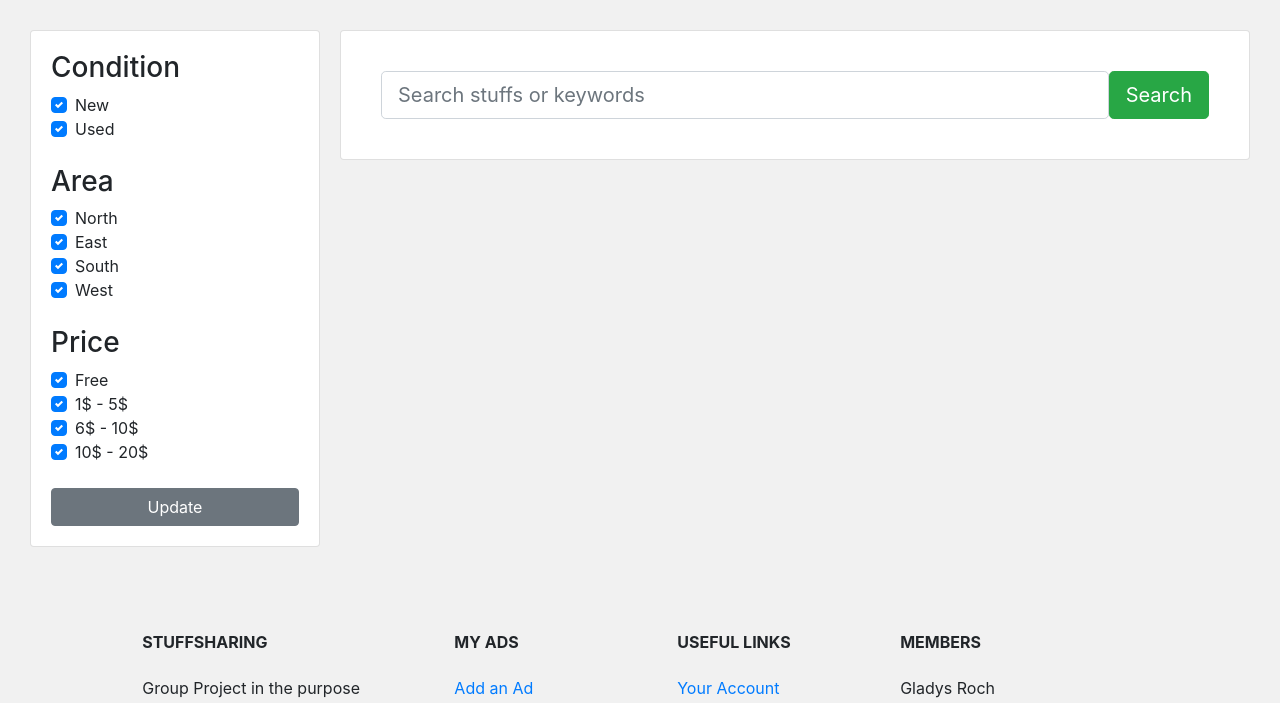
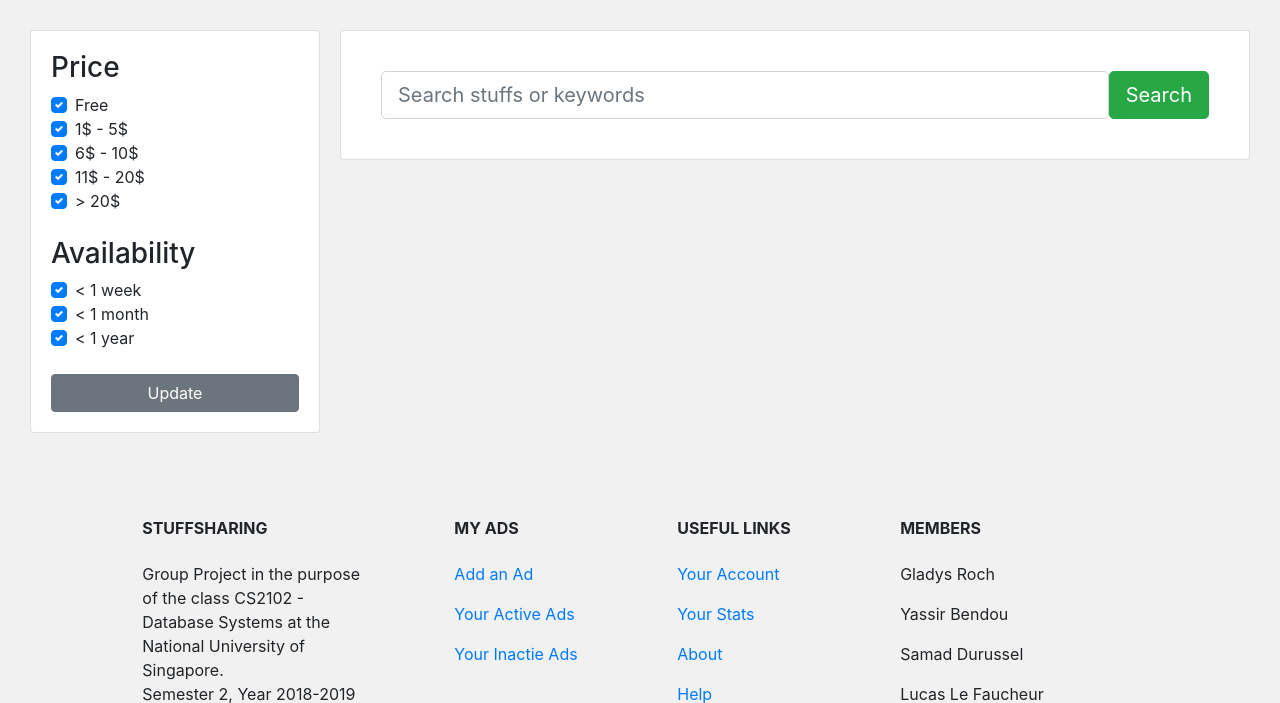
Before and after one commit to lucaslefaucheur/cs2102StuffSharing, a Django app: page /search/ in a window 1280 px wide. Shown: the part 56-759 px from the top of the page. Run offline with Django 3.2, Linux system fonts and the light colour scheme; some libraries are stand-ins or nearby versions.

Commit message:
modified criterias on search page

```diff
--- a/django_project/stuffsharing/templates/stuffsharing/search.html
+++ b/django_project/stuffsharing/templates/stuffsharing/search.html
@@ -7,34 +7,6 @@
 <div class="row">
     <div class="left-column" style="width:25%;">
         <div class="card">
-            <h3>Condition</h3>
-            <div class="custom-control custom-checkbox">
-                <input type="checkbox" class="custom-control-input" id="checkbox1" checked>
-                <label class="custom-control-label" for="checkbox1">New</label>
-            </div>
-            <div class="custom-control custom-checkbox">
-                <input type="checkbox" class="custom-control-input" id="checkbox2" checked>
-                <label class="custom-control-label" for="checkbox2">Used</label>
-            </div>
-            <br>
-            <h3>Area</h3>
-            <div class="custom-control custom-checkbox">
-                <input type="checkbox" class="custom-control-input" id="checkbox3" checked>
-                <label class="custom-control-label" for="checkbox3">North</label>
-            </div>
-            <div class="custom-control custom-checkbox">
-                <input type="checkbox" class="custom-control-input" id="checkbox4" checked>
-                <label class="custom-control-label" for="checkbox4">East</label>
-            </div>
-            <div class="custom-control custom-checkbox">
-                <input type="checkbox" class="custom-control-input" id="checkbox5" checked>
-                <label class="custom-control-label" for="checkbox5">South</label>
-            </div>
-            <div class="custom-control custom-checkbox">
-                <input type="checkbox" class="custom-control-input" id="checkbox6" checked>
-                <label class="custom-control-label" for="checkbox6">West</label>
-            </div>
-            <br>
             <h3>Price</h3>
             <div class="custom-control custom-checkbox">
                 <input type="checkbox" class="custom-control-input" id="checkbox7" checked>
@@ -50,7 +22,25 @@
             </div>
             <div class="custom-control custom-checkbox">
                 <input type="checkbox" class="custom-control-input" id="checkbox10" checked>
-                <label class="custom-control-label" for="checkbox10">10$ - 20$</label>
+                <label class="custom-control-label" for="checkbox10">11$ - 20$</label>
+            </div>
+            <div class="custom-control custom-checkbox">
+                <input type="checkbox" class="custom-control-input" id="checkbox10" checked>
+                <label class="custom-control-label" for="checkbox10">&#62; 20$</label>
+            </div>
+            <br>
+            <h3>Availability</h3>
+            <div class="custom-control custom-checkbox">
+                <input type="checkbox" class="custom-control-input" id="checkbox7" checked>
+                <label class="custom-control-label" for="checkbox1">&#60; 1 week</label>
+            </div>
+            <div class="custom-control custom-checkbox">
+                <input type="checkbox" class="custom-control-input" id="checkbox7" checked>
+                <label class="custom-control-label" for="checkbox2">&#60; 1 month</label>
+            </div>
+            <div class="custom-control custom-checkbox">
+                <input type="checkbox" class="custom-control-input" id="checkbox7" checked>
+                <label class="custom-control-label" for="checkbox3">&#60; 1 year</label>
             </div>
             <br>
             <button type="button" class="btn btn-secondary">Update</button>
```
